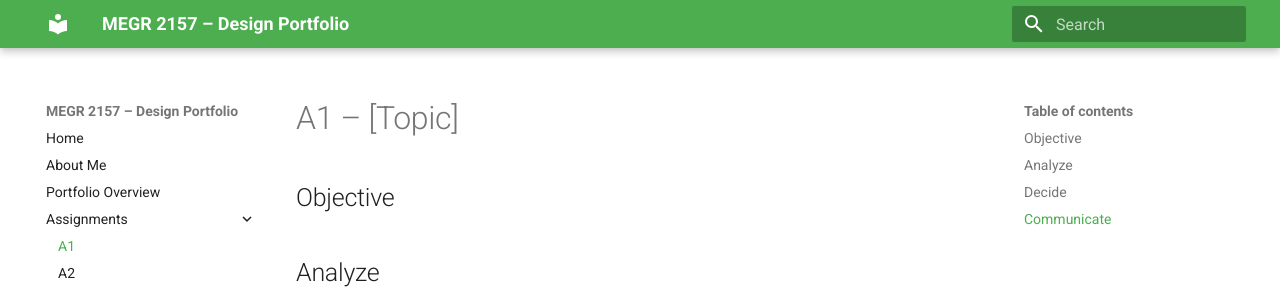
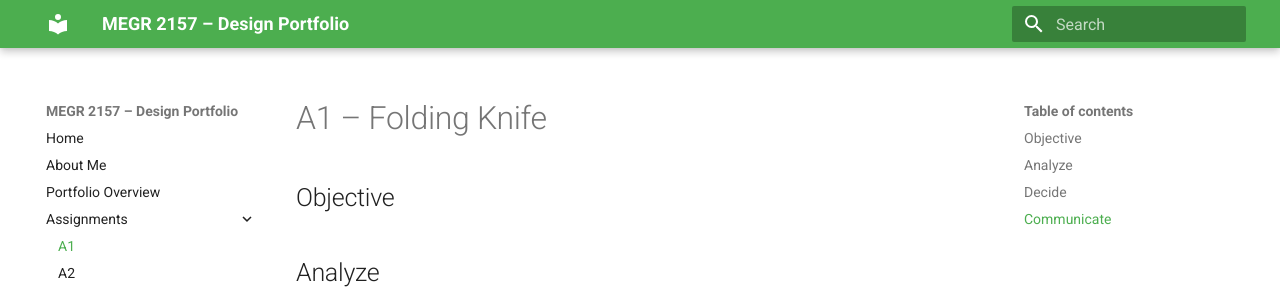
Before and after one commit to JacBinon/SOHPMORE-DESIGN, an MkDocs documentation site: the page built from docs/assignments/A01/index.md, in a window 1280 px wide. Shown: the top 293 px of the page. Built offline with MkDocs 1.6.1 and Material for MkDocs 9.7.7, drawn with Linux system fonts in a browser that asks for light colours.

Commit message:
Update index.md
Start

```diff
--- a/docs/assignments/A01/index.md
+++ b/docs/assignments/A01/index.md
@@ -1,4 +1,4 @@
-# A1 – [Topic]
+# A1 – Folding Knife
 
 ## Objective
 
```
